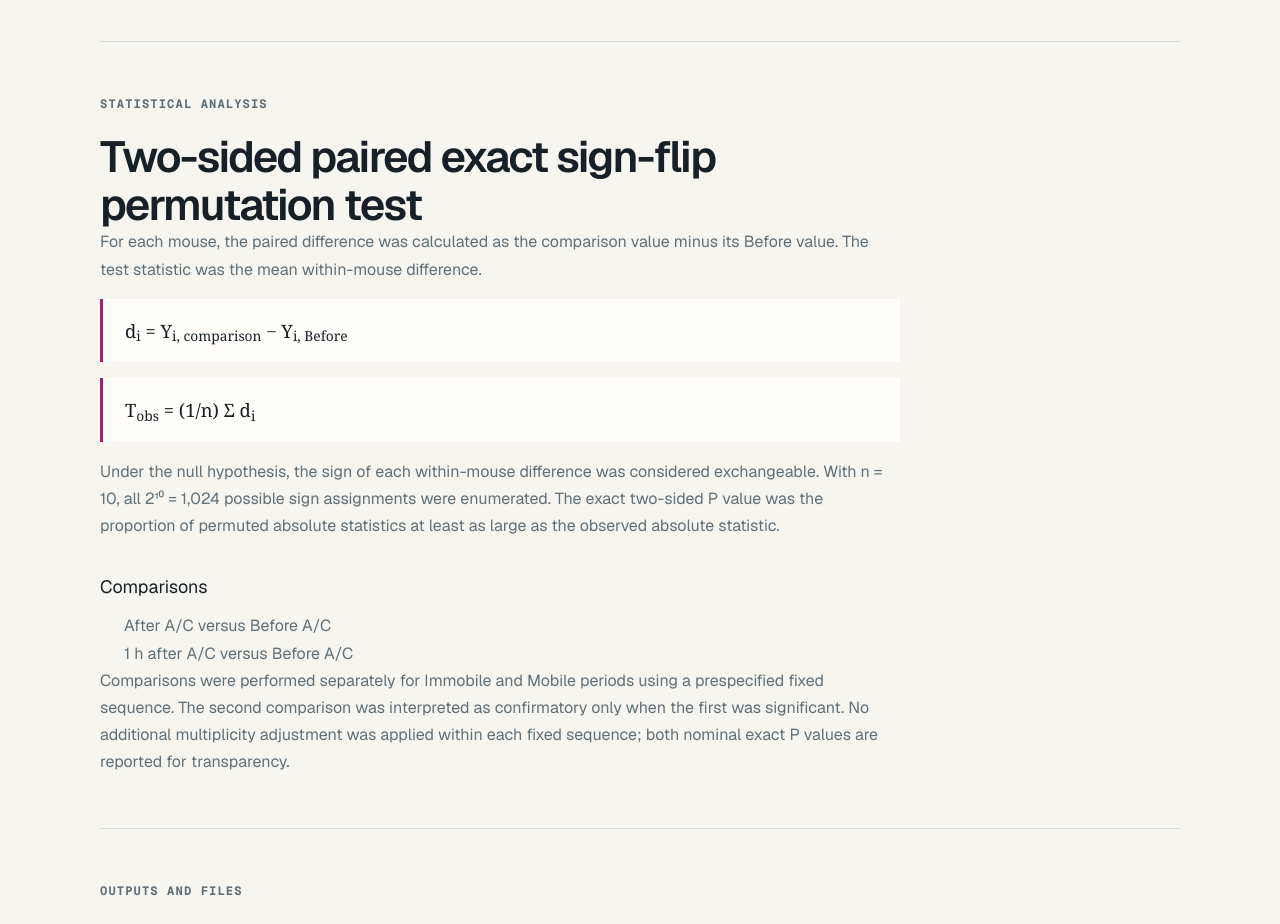
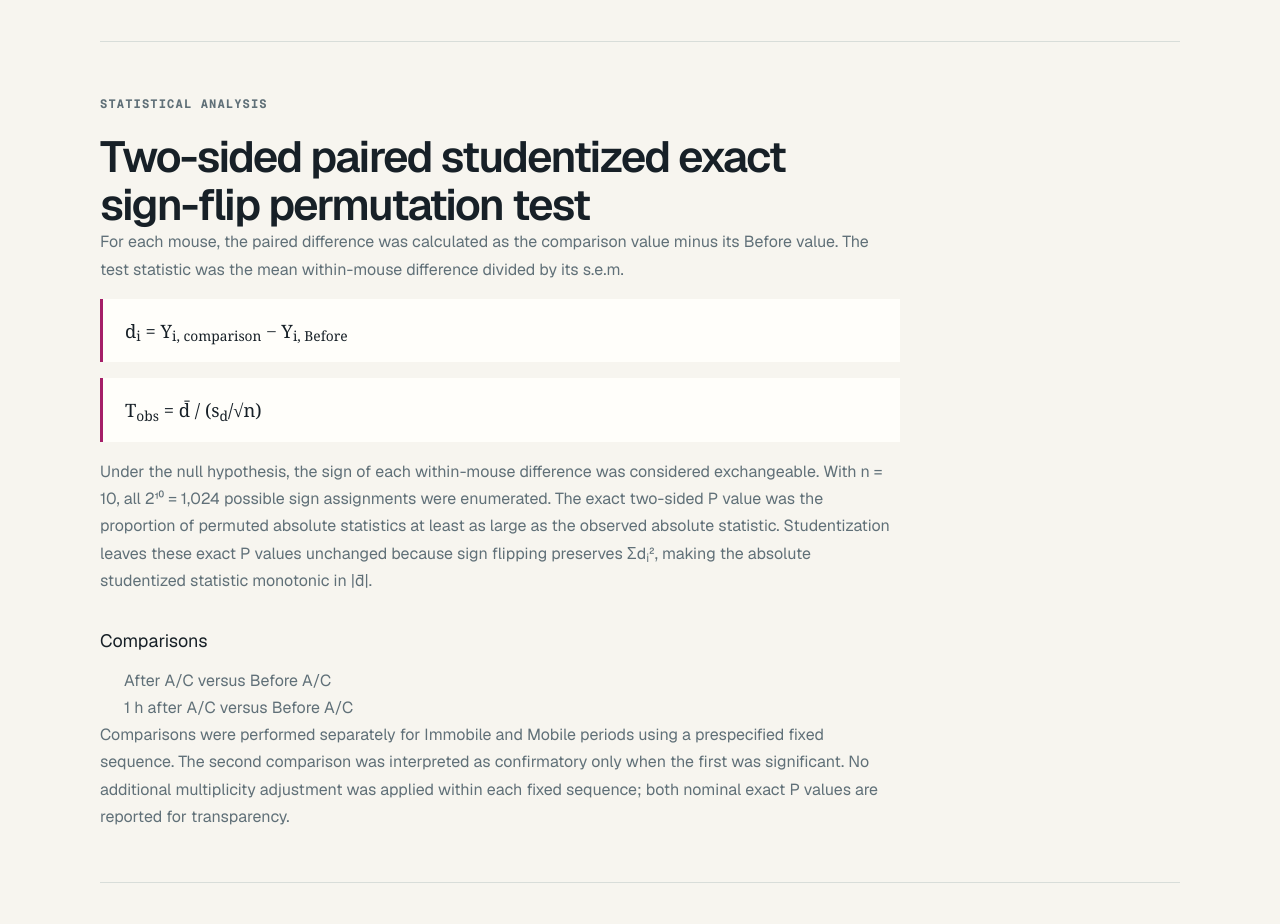
Before and after one commit to HaruoKasai/SynC-paper-resubmission, a Next.js app: page /statistical-tests in a window 1280 px wide. Shown: the part 2620-3544 px from the top of the page. Built offline with nearby package versions, Linux system fonts and the light colour scheme.

Commit message:
Studentize Figure 5 exact permutation tests

```diff
--- a/app/python-code/page.tsx
+++ b/app/python-code/page.tsx
@@ -111,7 +111,7 @@ const scripts = [
     detailHref: "/statistical-tests#fig5-permutation",
     detailLabel: "Read the method description →",
     label: "Figure 5",
-    name: "Paired exact sign-flip permutation test",
+    name: "Paired studentized exact sign-flip permutation test",
     description:
       "Reproduces the n = 10 Fig. 5 analysis for firing rate, Spearman pairwise correlation, normalised participation ratio, and normalised PC50 in immobile and mobile periods.",
     files: [
--- a/app/statistical-tests/page.tsx
+++ b/app/statistical-tests/page.tsx
@@ -221,24 +221,26 @@ export default function StatisticalTestsPage() {
 
         <section>
           <p className="sectionLabel">Statistical analysis</p>
-          <h2>Two-sided paired exact sign-flip permutation test</h2>
+          <h2>Two-sided paired studentized exact sign-flip permutation test</h2>
           <p>
             For each mouse, the paired difference was calculated as the
             comparison value minus its Before value. The test statistic was the
-            mean within-mouse difference.
+            mean within-mouse difference divided by its s.e.m.
           </p>
           <div className="equation">
             d<sub>i</sub> = Y<sub>i, comparison</sub> − Y<sub>i, Before</sub>
           </div>
           <div className="equation">
-            T<sub>obs</sub> = (1/n) Σ d<sub>i</sub>
+            T<sub>obs</sub> = d̄ / (s<sub>d</sub>/√n)
           </div>
           <p>
             Under the null hypothesis, the sign of each within-mouse difference
             was considered exchangeable. With n = 10, all 2¹⁰ = 1,024 possible
             sign assignments were enumerated. The exact two-sided P value was
             the proportion of permuted absolute statistics at least as large as
-            the observed absolute statistic.
+            the observed absolute statistic. Studentization leaves these exact
+            P values unchanged because sign flipping preserves Σd<sub>i</sub>²,
+            making the absolute studentized statistic monotonic in |d̄|.
           </p>
           <h3>Comparisons</h3>
           <ol>
```
Also changed, not shown: public/docs/README_Fig5_permutation.md, 2 other files (tests, documents, lock files or other folders).
